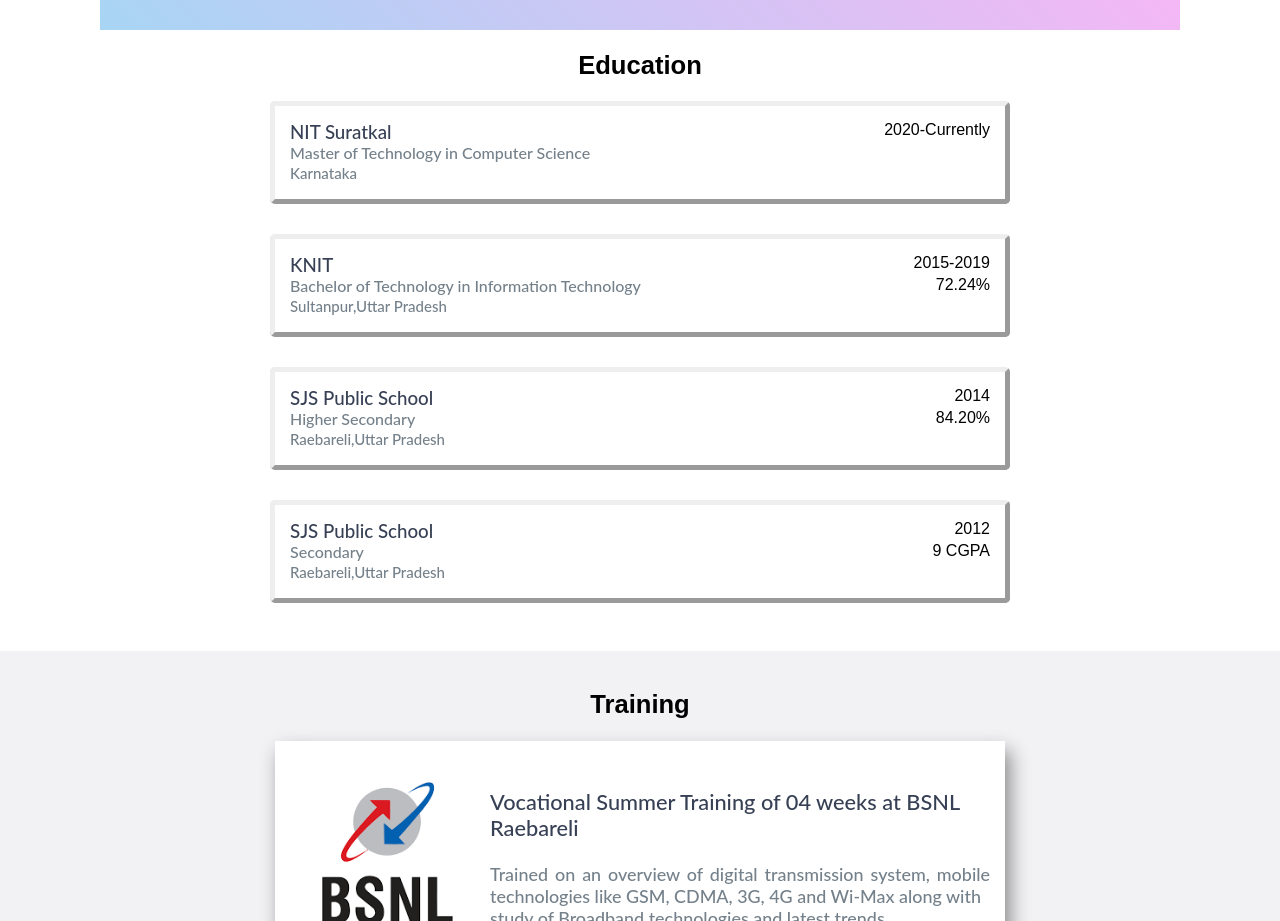
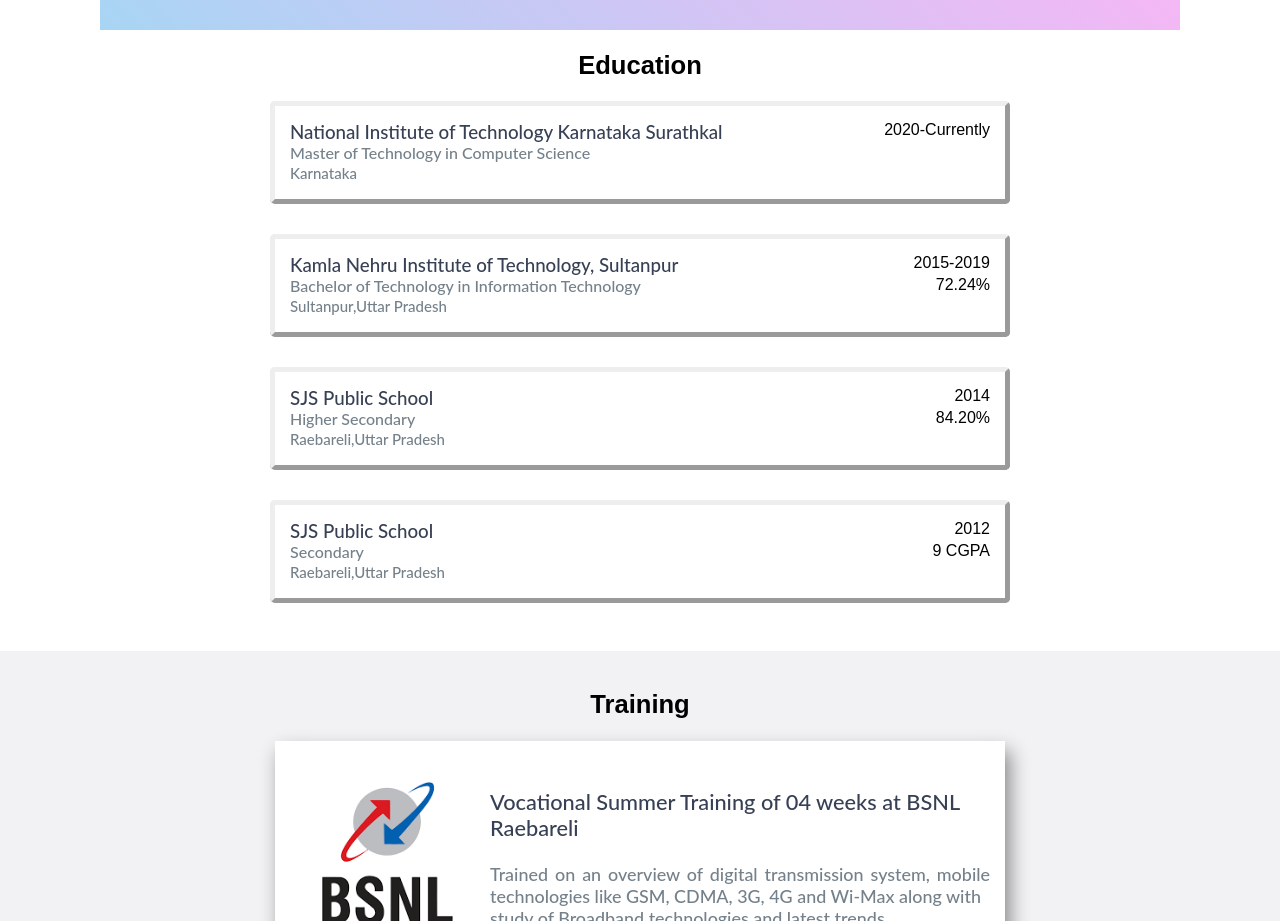
Before and after one commit to Satyam777github/satyam777github.github.io, a plain HTML site: page index.html in a window 1280 px wide. Shown: the part 940-1861 px from the top of the page. Drawn offline with Linux system fonts and the light colour scheme; a web font is replaced by a local one.

Commit message:
Update index.html

```diff
--- a/index.html
+++ b/index.html
@@ -86,14 +86,14 @@ NIT Suratkal. I have completed my Bachelors in Information Technology from KNIT
 <section id="Education">
 	<center><h1>Education</h1></center>
 		<div class="education-block">
-			<h3>NIT Suratkal</h3>
+			<h3>National Institute of Technology Karnataka Surathkal</h3>
 			<span>2020-Currently</span>
 			<h4>Master of Technology in Computer Science</h4>
 			<h5>Karnataka</h5>
 		</div>
 
 		<div class="education-block">
-			<h3>KNIT</h3>
+			<h3>Kamla Nehru Institute of Technology, Sultanpur</h3>
 			<span>2015-2019</span>
 			<h4>Bachelor of Technology in Information Technology</h4>
 			<span>72.24%</span>
```
